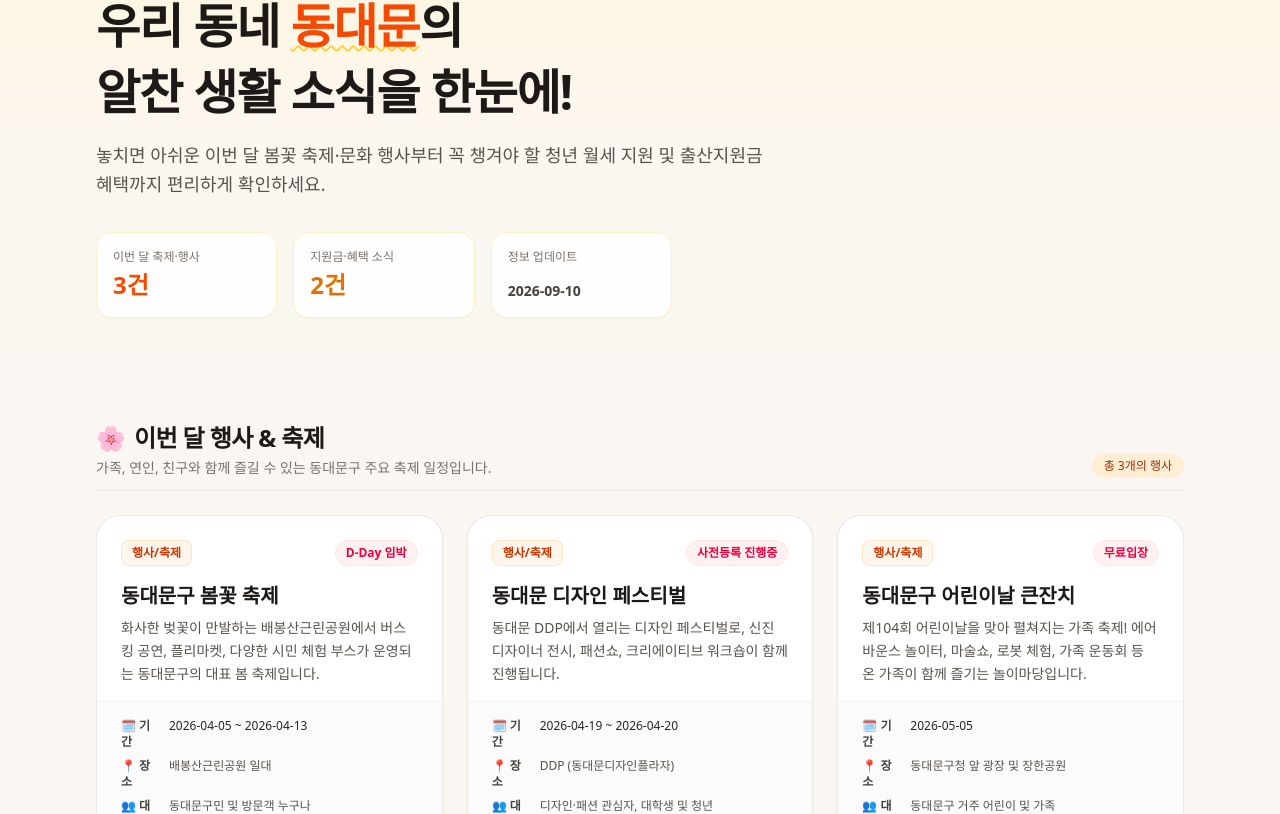
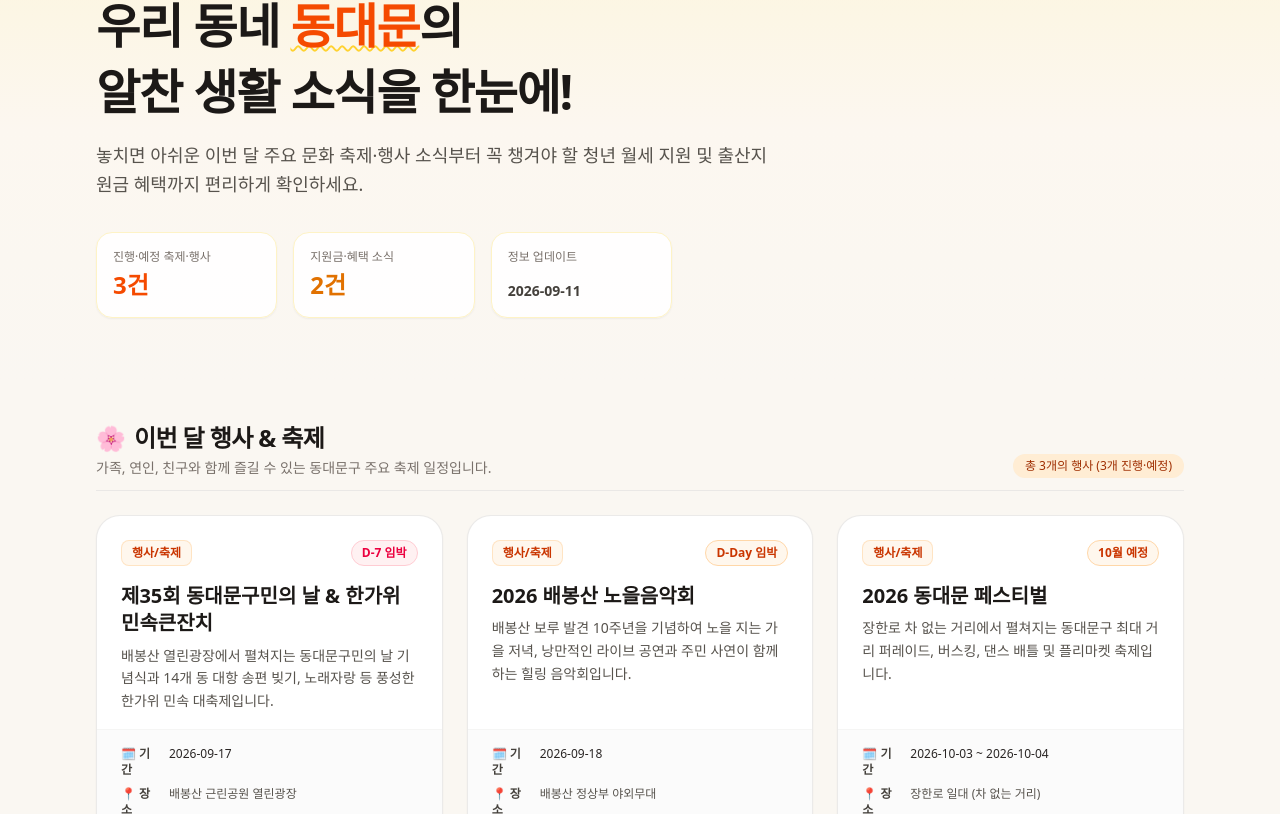
Before and after one commit to sanghyeon9473-boop/my-city-info, a Next.js app: page / in a window 1280 px wide. Shown: the part 186-1000 px from the top of the page. Built offline with nearby package versions, Linux system fonts and the light colour scheme; no server answers.

Commit message:
fix: 최신 9~10월 동대문 축제 데이터 갱신 및 행사 일정 자동 상태(D-Day/종료) 계산 로직 추가

```diff
--- a/public/data/city-info.json
+++ b/public/data/city-info.json
@@ -1,47 +1,47 @@
 {
-  "lastUpdated": "2026-09-10",
+  "lastUpdated": "2026-09-11",
   "source": "공공데이터포털 (data.go.kr)",
   "items": [
     {
       "id": "event-1",
-      "name": "동대문구 봄꽃 축제",
+      "name": "제35회 동대문구민의 날 & 한가위 민속큰잔치",
       "category": "event",
       "categoryLabel": "행사/축제",
-      "startDate": "2026-04-05",
-      "endDate": "2026-04-13",
-      "location": "배봉산근린공원 일대",
-      "target": "동대문구민 및 방문객 누구나",
-      "summary": "화사한 벚꽃이 만발하는 배봉산근린공원에서 버스킹 공연, 플리마켓, 다양한 시민 체험 부스가 운영되는 동대문구의 대표 봄 축제입니다.",
-      "detail": "2026 동대문구 봄꽃 축제는 배봉산근린공원의 만개한 벚꽃길을 배경으로 펼쳐지는 동대문구의 대표적인 봄맞이 시민 축제입니다.\n\n주요 프로그램으로는 지역 예술인들의 버스킹 공연, 가족 단위 방문객을 위한 페이스 페인팅 및 친환경 비누 만들기 체험 부스, 동대문구 청년 공예가들이 참여하는 플리마켓이 다채롭게 열립니다.\n\n또한 해가 진 후에는 은은한 야간 경관 조명이 불을 밝혀 밤에도 로맨틱하고 안전한 꽃길 야경 산책을 즐기실 수 있습니다. 돗자리와 텀블러를 지참하시면 더욱 쾌적하게 축제를 즐기실 수 있습니다.",
+      "startDate": "2026-09-17",
+      "endDate": "2026-09-17",
+      "location": "배봉산 근린공원 열린광장",
+      "target": "동대문구민, 어린이, 온 가족 누구나",
+      "summary": "배봉산 열린광장에서 펼쳐지는 동대문구민의 날 기념식과 14개 동 대항 송편 빚기, 노래자랑 등 풍성한 한가위 민속 대축제입니다.",
+      "detail": "제35회 동대문구민의 날과 한가위를 맞이하여 배봉산 근린공원 열린광장에서 펼쳐지는 온 구민 화합의 장입니다.\\n\\n구민의 날 기념식 및 구민상 시상식과 함께, 14개 동 대항 송편 빚기 대회, 구민 노래자랑, 전통 민속놀이 체험 부스가 알차게 운영됩니다.\\n\\n가족, 이웃과 함께 따뜻한 명절 정취를 만끽해 보세요.",
+      "badge": "진행 예정",
+      "url": "https://www.ddm.go.kr"
+    },
+    {
+      "id": "event-2",
+      "name": "2026 배봉산 노을음악회",
+      "category": "event",
+      "categoryLabel": "행사/축제",
+      "startDate": "2026-09-18",
+      "endDate": "2026-09-18",
+      "location": "배봉산 정상부 야외무대",
+      "target": "동대문구민 및 가을 노을 음악회를 즐기고 싶은 누구나",
+      "summary": "배봉산 보루 발견 10주년을 기념하여 노을 지는 가을 저녁, 낭만적인 라이브 공연과 주민 사연이 함께하는 힐링 음악회입니다.",
+      "detail": "2026 배봉산 노을음악회는 배봉산 보루 발견 10주년을 기념하여 아름다운 가을 노을을 배경으로 펼쳐지는 동대문구의 대표 문화 음악회입니다.\\n\\n주민들의 따뜻한 사연 소개와 함께 감성 라이브 및 퓨전국악 공연이 배봉산 정상 야외무대에서 낭만적으로 펼쳐집니다.\\n\\n선선한 가을 저녁 돗자리와 가벼운 겉옷을 챙겨 오시면 더욱 편안하게 감상하실 수 있습니다.",
       "badge": "D-Day 임박",
       "url": "https://www.ddm.go.kr"
     },
     {
-      "id": "event-2",
-      "name": "동대문 디자인 페스티벌",
+      "id": "event-3",
+      "name": "2026 동대문 페스티벌",
       "category": "event",
       "categoryLabel": "행사/축제",
-      "startDate": "2026-04-19",
-      "endDate": "2026-04-20",
-      "location": "DDP (동대문디자인플라자)",
-      "target": "디자인·패션 관심자, 대학생 및 청년",
-      "summary": "동대문 DDP에서 열리는 디자인 페스티벌로, 신진 디자이너 전시, 패션쇼, 크리에이티브 워크숍이 함께 진행됩니다.",
-      "detail": "대한민국 디자인과 패션의 중심지인 동대문디자인플라자(DDP)에서 개최되는 '2026 동대문 디자인 페스티벌'입니다. 신진 디자이너와 크리에이터, 그리고 패션·디자인을 꿈꾸는 청년들이 한자리에 모여 창의적인 영감을 나눕니다.\n\n주요 세션으로는 국내외 유명 디자이너 특별 강연, 신진 디자이너 포트폴리오 전시회, 패션 브랜드 팝업 마켓이 운영됩니다.\n\n사전 등록자에게는 워크숍 우선 참여 혜택과 기념 키트가 제공됩니다.",
-      "badge": "사전등록 진행중",
-      "url": "https://www.ddp.or.kr"
-    },
-    {
-      "id": "event-3",
-      "name": "동대문구 어린이날 큰잔치",
-      "category": "event",
-      "categoryLabel": "행사/축제",
-      "startDate": "2026-05-05",
-      "endDate": "2026-05-05",
-      "location": "동대문구청 앞 광장 및 장한공원",
-      "target": "동대문구 거주 어린이 및 가족",
-      "summary": "제104회 어린이날을 맞아 펼쳐지는 가족 축제! 에어바운스 놀이터, 마술쇼, 로봇 체험, 가족 운동회 등 온 가족이 함께 즐기는 놀이마당입니다.",
-      "detail": "제104회 어린이날을 맞이하여 동대문구청 앞 광장과 장한공원에서 열리는 온 가족을 위한 종합 놀이 대축제입니다. 동대문구의 모든 어린이들이 꿈과 희망을 마음껏 펼치고 온 가족이 함께 행복한 추억을 만들 수 있도록 알찬 무대를 준비했습니다.\n\n광장에는 초대형 에어바운스 놀이터와 키즈 어드벤처 챌린지 코스가 마련되며, 특설무대에서는 어린이 버블 매직쇼, 로봇 댄스 공연이 릴레이로 펼쳐집니다.\n\n또한 소방관 안전 체험, VR/드론 체험 부스, 나만의 가족 티셔츠 만들기 등 40여 개 이상의 풍성한 무료 체험 부스가 종일 운영됩니다.",
-      "badge": "무료입장",
+      "startDate": "2026-10-03",
+      "endDate": "2026-10-04",
+      "location": "장한로 일대 (차 없는 거리)",
+      "target": "시민, 청년, 온 가족 누구나",
+      "summary": "장한로 차 없는 거리에서 펼쳐지는 동대문구 최대 거리 퍼레이드, 버스킹, 댄스 배틀 및 플리마켓 축제입니다.",
+      "detail": "동대문구의 대표 거리 축제인 2026 동대문 페스티벌이 장한로 일대에서 차 없는 거리로 화려하게 펼쳐집니다.\\n\\n화려한 거리 퍼레이드와 청년 댄스 경연, 버스킹 공연, 로컬 플리마켓, 맛있는 먹거리 푸드존이 가득하여 온 가족이 함께 즐길 수 있는 도심 축제입니다.",
+      "badge": "10월 예정",
       "url": "https://www.ddm.go.kr"
     },
     {
@@ -54,7 +54,7 @@
       "location": "동대문구 관내 동주민센터 및 복지로 온라인 신청",
       "target": "만 19세 ~ 34세 이하 동대문구 무주택 청년 (소득 기준 충족자)",
       "summary": "청년들의 주거비 부담을 덜어주기 위해 실제 납부하는 월세를 월 최대 20만 원씩 최대 12개월간 현금으로 지원해 드립니다.",
-      "detail": "사회에 첫발을 내딛는 청년들의 가장 큰 경제적 고민인 주거비 부담을 실질적으로 덜어주기 위해 마련된 동대문구 맞춤형 청년 복지 지원 제도입니다.\n\n지원 자격을 충족하는 만 19세 이상 34세 이하 동대문구 거주 무주택 1인 가구 청년에게, 실제 지출하는 월세 비용 중 월 최대 20만 원씩 최대 12회(총 240만 원 한도) 동안 본인 명의 계좌로 직접 현금 입금해 드립니다.\n\n복지로(bokjiro.go.kr) 온라인 포털 또는 주민등록상 주소지 관할 동주민센터를 방문하여 신청하실 수 있습니다.",
+      "detail": "사회에 첫발을 내딛는 청년들의 가장 큰 경제적 고민인 주거비 부담을 실질적으로 덜어주기 위해 마련된 동대문구 맞춤형 청년 복지 지원 제도입니다.\\n\\n지원 자격을 충족하는 만 19세 이상 34세 이하 동대문구 거주 무주택 1인 가구 청년에게, 실제 지출하는 월세 비용 중 월 최대 20만 원씩 최대 12회(총 240만 원 한도) 동안 본인 명의 계좌로 직접 현금 입금해 드립니다.\\n\\n복지로(bokjiro.go.kr) 온라인 포털 또는 주민등록상 주소지 관할 동주민센터를 방문하여 신청하실 수 있습니다.",
       "badge": "월 최대 20만원",
       "url": "https://www.bokjiro.go.kr"
     },
@@ -68,7 +68,7 @@
       "location": "관할 동주민센터 및 정부24 온라인",
       "target": "출생일 기준 부 또는 모가 서울시(동대문구)에 주민등록을 둔 가정",
       "summary": "출산 가정을 축하하고 초기 양육비 부담을 줄이기 위해 첫째 아이 출생 시 100만 원, 둘째 아이 출생 시 150만 원의 축하금을 지급합니다.",
-      "detail": "새로운 생명의 탄생을 온 구민과 함께 축복하고, 초기 양육에 필요한 기저귀·분유 등 필수 육아용품 구입 부담을 덜어드리고자 서울시와 동대문구가 공동으로 지원하는 출산 축하 지원금입니다.\n\n동대문구에 출생 등록을 한 가정에 대해 첫째 아이 출생 시 100만 원, 둘째 아이 출생 시 150만 원, 셋째 아이 이상 출생 시 250만 원을 지급합니다.\n\n출생일 기준 부 또는 모가 동대문구에 주민등록을 두고 계속 거주한 가정이라면 누구나 신청 가능하며, 출생신고 시 정부24(gov.kr) '행복출산 원스톱 서비스'를 이용하거나 관할 동주민센터를 방문하여 간편하게 일괄 신청하실 수 있습니다.",
+      "detail": "새로운 생명의 탄생을 온 구민과 함께 축복하고, 초기 양육에 필요한 기저귀·분유 등 필수 육아용품 구입 부담을 덜어드리고자 서울시와 동대문구가 공동으로 지원하는 출산 축하 지원금입니다.\\n\\n동대문구에 출생 등록을 한 가정에 대해 첫째 아이 출생 시 100만 원, 둘째 아이 출생 시 150만 원, 셋째 아이 이상 출생 시 250만 원을 지급합니다.\\n\\n출생일 기준 부 또는 모가 동대문구에 주민등록을 두고 계속 거주한 가정이라면 누구나 신청 가능하며, 출생신고 시 정부24(gov.kr) 행복출산 원스톱 서비스를 이용하거나 관할 동주민센터를 방문하여 간편하게 일괄 신청하실 수 있습니다.",
       "badge": "최대 150만원",
       "url": "https://www.gov.kr"
     },
--- a/public/data/local-info.json
+++ b/public/data/local-info.json
@@ -1,47 +1,47 @@
 {
-  "lastUpdated": "2026-09-10",
+  "lastUpdated": "2026-09-11",
   "source": "공공데이터포털 (data.go.kr)",
   "items": [
     {
       "id": "event-1",
-      "name": "동대문구 봄꽃 축제",
+      "name": "제35회 동대문구민의 날 & 한가위 민속큰잔치",
       "category": "event",
       "categoryLabel": "행사/축제",
-      "startDate": "2026-04-05",
-      "endDate": "2026-04-13",
-      "location": "배봉산근린공원 일대",
-      "target": "동대문구민 및 방문객 누구나",
-      "summary": "화사한 벚꽃이 만발하는 배봉산근린공원에서 버스킹 공연, 플리마켓, 다양한 시민 체험 부스가 운영되는 동대문구의 대표 봄 축제입니다.",
-      "detail": "2026 동대문구 봄꽃 축제는 배봉산근린공원의 만개한 벚꽃길을 배경으로 펼쳐지는 동대문구의 대표적인 봄맞이 시민 축제입니다.\n\n주요 프로그램으로는 지역 예술인들의 버스킹 공연, 가족 단위 방문객을 위한 페이스 페인팅 및 친환경 비누 만들기 체험 부스, 동대문구 청년 공예가들이 참여하는 플리마켓이 다채롭게 열립니다.\n\n또한 해가 진 후에는 은은한 야간 경관 조명이 불을 밝혀 밤에도 로맨틱하고 안전한 꽃길 야경 산책을 즐기실 수 있습니다. 돗자리와 텀블러를 지참하시면 더욱 쾌적하게 축제를 즐기실 수 있습니다.",
+      "startDate": "2026-09-17",
+      "endDate": "2026-09-17",
+      "location": "배봉산 근린공원 열린광장",
+      "target": "동대문구민, 어린이, 온 가족 누구나",
+      "summary": "배봉산 열린광장에서 펼쳐지는 동대문구민의 날 기념식과 14개 동 대항 송편 빚기, 노래자랑 등 풍성한 한가위 민속 대축제입니다.",
+      "detail": "제35회 동대문구민의 날과 한가위를 맞이하여 배봉산 근린공원 열린광장에서 펼쳐지는 온 구민 화합의 장입니다.\\n\\n구민의 날 기념식 및 구민상 시상식과 함께, 14개 동 대항 송편 빚기 대회, 구민 노래자랑, 전통 민속놀이 체험 부스가 알차게 운영됩니다.\\n\\n가족, 이웃과 함께 따뜻한 명절 정취를 만끽해 보세요.",
+      "badge": "진행 예정",
+      "url": "https://www.ddm.go.kr"
+    },
+    {
+      "id": "event-2",
+      "name": "2026 배봉산 노을음악회",
+      "category": "event",
+      "categoryLabel": "행사/축제",
+      "startDate": "2026-09-18",
+      "endDate": "2026-09-18",
+      "location": "배봉산 정상부 야외무대",
+      "target": "동대문구민 및 가을 노을 음악회를 즐기고 싶은 누구나",
+      "summary": "배봉산 보루 발견 10주년을 기념하여 노을 지는 가을 저녁, 낭만적인 라이브 공연과 주민 사연이 함께하는 힐링 음악회입니다.",
+      "detail": "2026 배봉산 노을음악회는 배봉산 보루 발견 10주년을 기념하여 아름다운 가을 노을을 배경으로 펼쳐지는 동대문구의 대표 문화 음악회입니다.\\n\\n주민들의 따뜻한 사연 소개와 함께 감성 라이브 및 퓨전국악 공연이 배봉산 정상 야외무대에서 낭만적으로 펼쳐집니다.\\n\\n선선한 가을 저녁 돗자리와 가벼운 겉옷을 챙겨 오시면 더욱 편안하게 감상하실 수 있습니다.",
       "badge": "D-Day 임박",
       "url": "https://www.ddm.go.kr"
     },
     {
-      "id": "event-2",
-      "name": "동대문 디자인 페스티벌",
+      "id": "event-3",
+      "name": "2026 동대문 페스티벌",
       "category": "event",
       "categoryLabel": "행사/축제",
-      "startDate": "2026-04-19",
-      "endDate": "2026-04-20",
-      "location": "DDP (동대문디자인플라자)",
-      "target": "디자인·패션 관심자, 대학생 및 청년",
-      "summary": "동대문 DDP에서 열리는 디자인 페스티벌로, 신진 디자이너 전시, 패션쇼, 크리에이티브 워크숍이 함께 진행됩니다.",
-      "detail": "대한민국 디자인과 패션의 중심지인 동대문디자인플라자(DDP)에서 개최되는 '2026 동대문 디자인 페스티벌'입니다. 신진 디자이너와 크리에이터, 그리고 패션·디자인을 꿈꾸는 청년들이 한자리에 모여 창의적인 영감을 나눕니다.\n\n주요 세션으로는 국내외 유명 디자이너 특별 강연, 신진 디자이너 포트폴리오 전시회, 패션 브랜드 팝업 마켓이 운영됩니다.\n\n사전 등록자에게는 워크숍 우선 참여 혜택과 기념 키트가 제공됩니다.",
-      "badge": "사전등록 진행중",
-      "url": "https://www.ddp.or.kr"
-    },
-    {
-      "id": "event-3",
-      "name": "동대문구 어린이날 큰잔치",
-      "category": "event",
-      "categoryLabel": "행사/축제",
-      "startDate": "2026-05-05",
-      "endDate": "2026-05-05",
-      "location": "동대문구청 앞 광장 및 장한공원",
-      "target": "동대문구 거주 어린이 및 가족",
-      "summary": "제104회 어린이날을 맞아 펼쳐지는 가족 축제! 에어바운스 놀이터, 마술쇼, 로봇 체험, 가족 운동회 등 온 가족이 함께 즐기는 놀이마당입니다.",
-      "detail": "제104회 어린이날을 맞이하여 동대문구청 앞 광장과 장한공원에서 열리는 온 가족을 위한 종합 놀이 대축제입니다. 동대문구의 모든 어린이들이 꿈과 희망을 마음껏 펼치고 온 가족이 함께 행복한 추억을 만들 수 있도록 알찬 무대를 준비했습니다.\n\n광장에는 초대형 에어바운스 놀이터와 키즈 어드벤처 챌린지 코스가 마련되며, 특설무대에서는 어린이 버블 매직쇼, 로봇 댄스 공연이 릴레이로 펼쳐집니다.\n\n또한 소방관 안전 체험, VR/드론 체험 부스, 나만의 가족 티셔츠 만들기 등 40여 개 이상의 풍성한 무료 체험 부스가 종일 운영됩니다.",
-      "badge": "무료입장",
+      "startDate": "2026-10-03",
+      "endDate": "2026-10-04",
+      "location": "장한로 일대 (차 없는 거리)",
+      "target": "시민, 청년, 온 가족 누구나",
+      "summary": "장한로 차 없는 거리에서 펼쳐지는 동대문구 최대 거리 퍼레이드, 버스킹, 댄스 배틀 및 플리마켓 축제입니다.",
+      "detail": "동대문구의 대표 거리 축제인 2026 동대문 페스티벌이 장한로 일대에서 차 없는 거리로 화려하게 펼쳐집니다.\\n\\n화려한 거리 퍼레이드와 청년 댄스 경연, 버스킹 공연, 로컬 플리마켓, 맛있는 먹거리 푸드존이 가득하여 온 가족이 함께 즐길 수 있는 도심 축제입니다.",
+      "badge": "10월 예정",
       "url": "https://www.ddm.go.kr"
     },
     {
@@ -54,7 +54,7 @@
       "location": "동대문구 관내 동주민센터 및 복지로 온라인 신청",
       "target": "만 19세 ~ 34세 이하 동대문구 무주택 청년 (소득 기준 충족자)",
       "summary": "청년들의 주거비 부담을 덜어주기 위해 실제 납부하는 월세를 월 최대 20만 원씩 최대 12개월간 현금으로 지원해 드립니다.",
-      "detail": "사회에 첫발을 내딛는 청년들의 가장 큰 경제적 고민인 주거비 부담을 실질적으로 덜어주기 위해 마련된 동대문구 맞춤형 청년 복지 지원 제도입니다.\n\n지원 자격을 충족하는 만 19세 이상 34세 이하 동대문구 거주 무주택 1인 가구 청년에게, 실제 지출하는 월세 비용 중 월 최대 20만 원씩 최대 12회(총 240만 원 한도) 동안 본인 명의 계좌로 직접 현금 입금해 드립니다.\n\n복지로(bokjiro.go.kr) 온라인 포털 또는 주민등록상 주소지 관할 동주민센터를 방문하여 신청하실 수 있습니다.",
+      "detail": "사회에 첫발을 내딛는 청년들의 가장 큰 경제적 고민인 주거비 부담을 실질적으로 덜어주기 위해 마련된 동대문구 맞춤형 청년 복지 지원 제도입니다.\\n\\n지원 자격을 충족하는 만 19세 이상 34세 이하 동대문구 거주 무주택 1인 가구 청년에게, 실제 지출하는 월세 비용 중 월 최대 20만 원씩 최대 12회(총 240만 원 한도) 동안 본인 명의 계좌로 직접 현금 입금해 드립니다.\\n\\n복지로(bokjiro.go.kr) 온라인 포털 또는 주민등록상 주소지 관할 동주민센터를 방문하여 신청하실 수 있습니다.",
       "badge": "월 최대 20만원",
       "url": "https://www.bokjiro.go.kr"
     },
@@ -68,7 +68,7 @@
       "location": "관할 동주민센터 및 정부24 온라인",
       "target": "출생일 기준 부 또는 모가 서울시(동대문구)에 주민등록을 둔 가정",
       "summary": "출산 가정을 축하하고 초기 양육비 부담을 줄이기 위해 첫째 아이 출생 시 100만 원, 둘째 아이 출생 시 150만 원의 축하금을 지급합니다.",
-      "detail": "새로운 생명의 탄생을 온 구민과 함께 축복하고, 초기 양육에 필요한 기저귀·분유 등 필수 육아용품 구입 부담을 덜어드리고자 서울시와 동대문구가 공동으로 지원하는 출산 축하 지원금입니다.\n\n동대문구에 출생 등록을 한 가정에 대해 첫째 아이 출생 시 100만 원, 둘째 아이 출생 시 150만 원, 셋째 아이 이상 출생 시 250만 원을 지급합니다.\n\n출생일 기준 부 또는 모가 동대문구에 주민등록을 두고 계속 거주한 가정이라면 누구나 신청 가능하며, 출생신고 시 정부24(gov.kr) '행복출산 원스톱 서비스'를 이용하거나 관할 동주민센터를 방문하여 간편하게 일괄 신청하실 수 있습니다.",
+      "detail": "새로운 생명의 탄생을 온 구민과 함께 축복하고, 초기 양육에 필요한 기저귀·분유 등 필수 육아용품 구입 부담을 덜어드리고자 서울시와 동대문구가 공동으로 지원하는 출산 축하 지원금입니다.\\n\\n동대문구에 출생 등록을 한 가정에 대해 첫째 아이 출생 시 100만 원, 둘째 아이 출생 시 150만 원, 셋째 아이 이상 출생 시 250만 원을 지급합니다.\\n\\n출생일 기준 부 또는 모가 동대문구에 주민등록을 두고 계속 거주한 가정이라면 누구나 신청 가능하며, 출생신고 시 정부24(gov.kr) 행복출산 원스톱 서비스를 이용하거나 관할 동주민센터를 방문하여 간편하게 일괄 신청하실 수 있습니다.",
       "badge": "최대 150만원",
       "url": "https://www.gov.kr"
     },
--- a/src/app/page.tsx
+++ b/src/app/page.tsx
@@ -24,8 +24,68 @@ interface CityData {
 const cityData = cityDataRaw as CityData;
 
 export default function Home() {
-  const events = cityData.items.filter((item) => item.category === "event");
+  // 오늘 날짜 기준으로 행사 상태(D-Day, 진행 중, 행사 종료)를 계산하는 직관적인 함수
+  const getEventStatus = (startDate: string, endDate: string, defaultBadge?: string) => {
+    const todayStr = new Date().toISOString().split("T")[0];
+    const today = new Date(todayStr).getTime();
+    const start = new Date(startDate).getTime();
+    const end = new Date(endDate).getTime();
+    const oneDay = 1000 * 60 * 60 * 24;
+
+    if (today > end) {
+      return {
+        label: "행사 종료",
+        className: "bg-stone-100 text-stone-500 border-stone-200",
+        isPast: true,
+      };
+    }
+
+    if (today >= start && today <= end) {
+      return {
+        label: "진행 중",
+        className: "bg-emerald-50 text-emerald-700 border-emerald-200 font-bold",
+        isPast: false,
+      };
+    }
+
+    const diffDays = Math.ceil((start - today) / oneDay);
+    if (diffDays === 0) {
+      return {
+        label: "오늘 진행",
+        className: "bg-rose-50 text-rose-600 border-rose-200 font-bold",
+        isPast: false,
+      };
+    } else if (diffDays <= 7) {
+      return {
+        label: `D-${diffDays} 임박`,
+        className: "bg-rose-50 text-rose-600 border-rose-200 font-bold",
+        isPast: false,
+      };
+    } else {
+      return {
+        label: defaultBadge || "진행 예정",
+        className: "bg-orange-50 text-orange-700 border-orange-200 font-medium",
+        isPast: false,
+      };
+    }
+  };
+
+  // 진행 중이거나 예정된 행사를 먼저 보여주고, 종료된 행사는 뒤로 정렬
+  const events = cityData.items
+    .filter((item) => item.category === "event")
+    .map((item) => ({
+      ...item,
+      status: getEventStatus(item.startDate, item.endDate, item.badge),
+    }))
+    .sort((a, b) => {
+      if (a.status.isPast !== b.status.isPast) {
+        return a.status.isPast ? 1 : -1;
+      }
+      return a.startDate.localeCompare(b.startDate);
+    });
+
   const benefits = cityData.items.filter((item) => item.category === "benefit");
+  const upcomingEventsCount = events.filter((item) => !item.status.isPast).length;
 
   const formatDate = (start: string, end: string) => {
     if (start === end) {
@@ -96,16 +156,16 @@ export default function Home() {
           </h1>
 
           <p className="mt-3 sm:mt-4 text-base sm:text-lg text-stone-600 max-w-2xl leading-relaxed">
-            놓치면 아쉬운 이번 달 봄꽃 축제·문화 행사부터
+            놓치면 아쉬운 이번 달 주요 문화 축제·행사 소식부터
             꼭 챙겨야 할 청년 월세 지원 및 출산지원금 혜택까지 편리하게 확인하세요.
           </p>
 
           {/* 주요 통계 카드 */}
           <div className="mt-8 grid grid-cols-2 sm:grid-cols-3 gap-3 sm:gap-4 max-w-xl">
             <div className="bg-white/90 p-4 rounded-2xl border border-amber-100 shadow-xs">
-              <span className="text-xs font-medium text-stone-500 block">이번 달 축제·행사</span>
+              <span className="text-xs font-medium text-stone-500 block">진행·예정 축제·행사</span>
               <span className="text-2xl font-bold text-orange-600 mt-1 block">
-                {events.length}건
+                {upcomingEventsCount}건
               </span>
             </div>
             <div className="bg-white/90 p-4 rounded-2xl border border-amber-100 shadow-xs">
@@ -141,7 +201,7 @@ export default function Home() {
               </p>
             </div>
             <span className="text-xs font-medium px-3 py-1 rounded-full bg-orange-100 text-orange-800 self-start sm:self-auto">
-              총 {events.length}개의 행사
+              총 {events.length}개의 행사 ({upcomingEventsCount}개 진행·예정)
             </span>
           </div>
 
@@ -149,7 +209,11 @@ export default function Home() {
             {events.map((item) => (
               <article
                 key={item.id}
-                className="group flex flex-col bg-white rounded-3xl border border-stone-200/80 shadow-xs hover:shadow-md hover:border-orange-200 transition-all duration-200 overflow-hidden"
+                className={`group flex flex-col bg-white rounded-3xl border transition-all duration-200 overflow-hidden ${
+                  item.status.isPast
+                    ? "border-stone-200/70 opacity-80"
+                    : "border-stone-200/80 shadow-xs hover:shadow-md hover:border-orange-200"
+                }`}
               >
                 {/* Event 구조화 데이터 */}
                 <script
@@ -175,11 +239,9 @@ export default function Home() {
                   <span className="text-xs font-bold px-2.5 py-1 rounded-lg bg-orange-50 text-orange-700 border border-orange-200/60">
                     {item.categoryLabel}
                   </span>
-                  {item.badge && (
-                    <span className="text-xs font-semibold px-2.5 py-1 rounded-full bg-rose-50 text-rose-600 border border-rose-100">
-                      {item.badge}
-                    </span>
-                  )}
+                  <span className={`text-xs font-semibold px-2.5 py-1 rounded-full border ${item.status.className}`}>
+                    {item.status.label}
+                  </span>
                 </div>
 
                 {/* 제목 & 요약 */}
```
